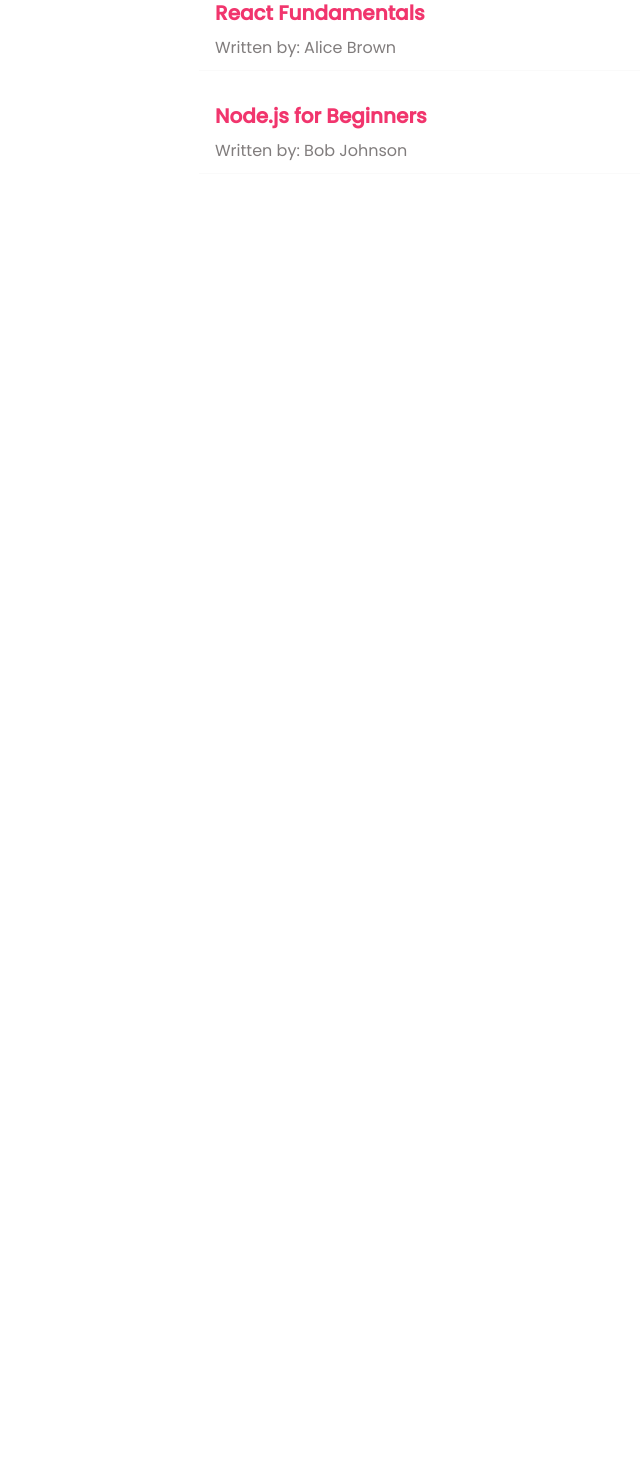
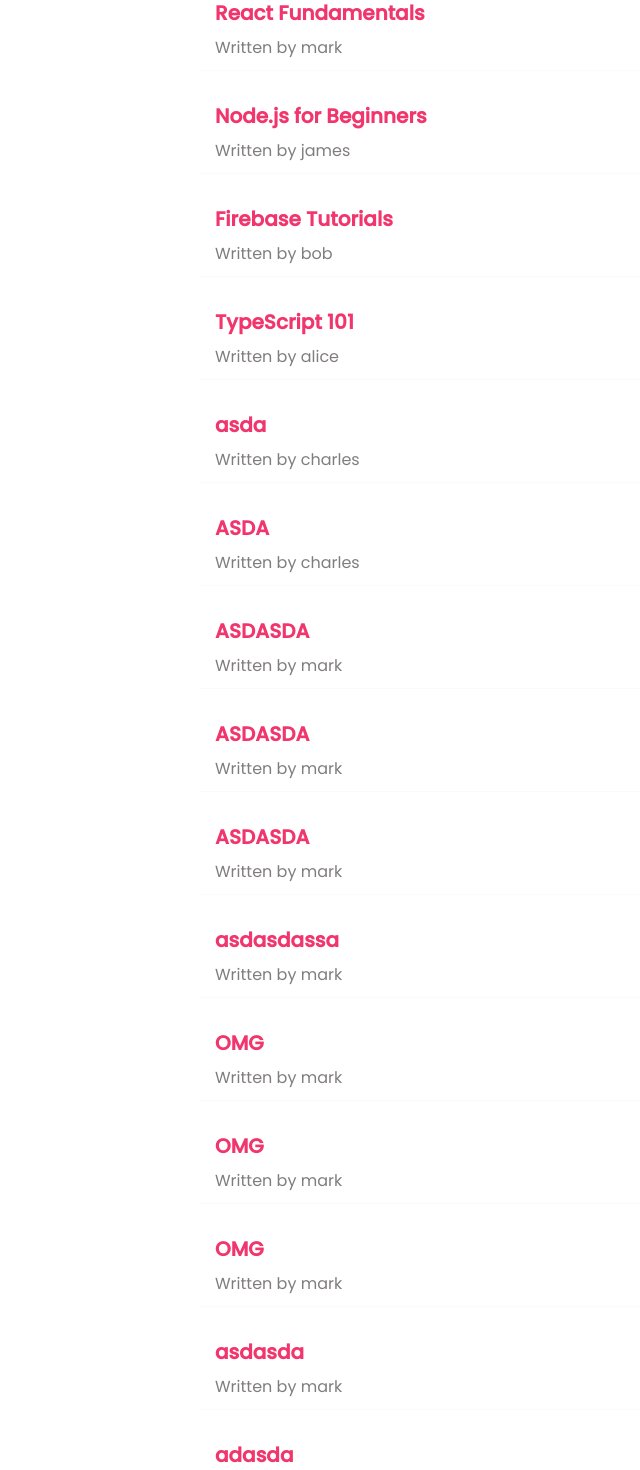
Before and after one commit to cedik456/react-net-ninja, a React (Vite) app: page / in a window 1280 px wide. Shown: the part 320-1790 px from the top of the page, without its empty margins (161-801 px from the left). Before the commit the page ends 800 px from the top, so only its background shows below. Built offline with nearby package versions, Linux system fonts and the light colour scheme; data requests are answered from the project's data file.

Commit message:
Add a post request for the submit button

```diff
--- a/data/db.json
+++ b/data/db.json
@@ -1,22 +1,178 @@
 {
   "blogs": [
     {
-      "id": 1,
+      "id": "1",
       "title": "Learning Flutter",
       "body": " Flutter is an open-source UI software development kit (SDK) created by Google that empowers developers to build natively compiled applications for a wide range of platforms, including iOS, Android, web, and desktop, all from a single codebase. Built around the Dart programming language, Flutter facilitates fast development with features like hot reload, allowing developers to see real-time changes in their code without rebuilding the entire application. This significantly enhances productivity, especially during the development and debugging stages. Flutter's extensive collection of pre-designed, highly customizable widgets makes it easy to create visually stunning, responsive user interfaces that maintain high performance across different platforms. The framework also provides tools for testing, compiling, and deploying applications efficiently, ensuring that apps feel native and deliver optimal performance, regardless of the platform. By minimizing code duplication and offering a unified development approach, Flutter enables developers to save both time and effort, making it an ideal choice for building scalable, cross-platform applications with a consistent user experience.",
-      "author": "Jane Smith"
+      "author": "charles"
     },
     {
-      "id": 2,
+      "id": "2",
       "title": "React Fundamentals",
       "body": "React is a popular JavaScript library for building user interfaces, particularly for creating dynamic, single-page applications. It is based on a component-driven architecture, where the user interface is broken down into reusable and self-contained components that manage their own state and rendering logic. These components can be combined to form complex UIs, making development more modular and maintainable. React uses a virtual DOM to efficiently update and render only the components that have changed, improving performance, especially in large applications. With its declarative syntax, React simplifies the process of building interactive UIs by allowing developers to describe how the UI should look at any given point in time. The flexibility of React enables developers to create everything from simple websites to complex, real-time applications, and its large ecosystem of libraries and tools provides solutions for routing, state management, and more, making it a powerful choice for modern web development.",
-      "author": "Alice Brown"
+      "author": "mark"
     },
     {
-      "id": 3,
+      "id": "3",
       "title": "Node.js for Beginners",
       "body": "Node.js is a powerful JavaScript runtime built on Chrome's V8 JavaScript engine, designed to enable the development of scalable and high-performance network applications. Unlike traditional server-side frameworks, Node.js allows developers to use JavaScript on both the client and server sides, making it a full-stack solution for building web applications. It uses an event-driven, non-blocking I/O model, which makes it highly efficient and suitable for handling numerous concurrent connections with minimal overhead. Node.js is particularly well-suited for building real-time applications, APIs, and microservices due to its lightweight nature and the ability to handle asynchronous operations. Its vast ecosystem of npm (Node Package Manager) provides access to thousands of libraries and modules, allowing developers to extend functionality quickly. Whether building data-intensive real-time applications or lightweight microservices, Node.js offers a versatile and scalable platform for modern web development.",
-      "author": "Bob Johnson"
+      "author": "james"
+    },
+    {
+      "id": "0eb4",
+      "title": "Firebase Tutorials",
+      "body": "Firebase is a comprehensive platform for building and managing mobile and web applications. It provides various services, including real-time databases, user authentication, cloud storage, and analytics. Firebase simplifies backend development by offering easy-to-use SDKs, enabling developers to focus on building features rather than managing infrastructure. It also supports scalability, security, and real-time data syncing, making it ideal for modern app development.",
+      "author": "bob"
+    },
+    {
+      "id": "a116",
+      "title": "TypeScript 101",
+      "body": "TypeScript is a programming language developed by Microsoft that builds on JavaScript by adding static typing. With TypeScript, developers can catch errors early, as types are checked at compile time, improving code quality and readability. It’s especially popular in large codebases, where its type safety and auto-completion enhance productivity. TypeScript is fully compatible with JavaScript, meaning developers can gradually adopt it in existing projects. Popular in frameworks like Angular and React, it enables scalable, maintainable code, making it a preferred choice for modern web development.",
+      "author": "alice"
+    },
+    {
+      "id": "9a3d",
+      "title": "asda",
+      "body": "asda",
+      "author": "charles"
+    },
+    {
+      "id": "9231",
+      "title": "ASDA",
+      "body": "ASD",
+      "author": "charles"
+    },
+    {
+      "id": "b910",
+      "title": "ASDASDA",
+      "body": "ASDASDASDADA",
+      "author": "mark"
+    },
+    {
+      "id": "75a0",
+      "title": "ASDASDA",
+      "body": "ASDASDASDADA",
+      "author": "mark"
+    },
+    {
+      "id": "5b30",
+      "title": "ASDASDA",
+      "body": "SADAS",
+      "author": "mark"
+    },
+    {
+      "id": "f236",
+      "title": "asdasdassa",
+      "body": "dasdasdasd",
+      "author": "mark"
+    },
+    {
+      "id": "41ad",
+      "title": "OMG",
+      "body": "ASDAHSHAHASHHAS",
+      "author": "mark"
+    },
+    {
+      "id": "b0b2",
+      "title": "OMG",
+      "body": "ASDAHSHAHASHHAS",
+      "author": "mark"
+    },
+    {
+      "id": "d0eb",
+      "title": "OMG",
+      "body": "ASDAHSHAHASHHAS",
+      "author": "mark"
+    },
+    {
+      "id": "4e08",
+      "title": "asdasda",
+      "body": "sadasdasdasda",
+      "author": "mark"
+    },
+    {
+      "id": "43d2",
+      "title": "adasda",
+      "body": "dsadadas",
+      "author": "mark"
+    },
+    {
+      "id": "8a13",
+      "title": "adasda",
+      "body": "dsadadas",
+      "author": "mark"
+    },
+    {
+      "id": "a054",
+      "title": "adasda",
+      "body": "dsadadas",
+      "author": "mark"
+    },
+    {
+      "id": "7a18",
+      "title": "adasda",
+      "body": "dsadadas",
+      "author": "mark"
+    },
+    {
+      "id": "66c5",
+      "title": "adasda",
+      "body": "dsadadas",
+      "author": "mark"
+    },
+    {
+      "id": "b20f",
+      "title": "adasda",
+      "body": "dsadadas",
+      "author": "mark"
+    },
+    {
+      "id": "f10c",
+      "title": "adasda",
+      "body": "dsadadas",
+      "author": "mark"
+    },
+    {
+      "id": "a783",
+      "title": "adasda",
+      "body": "dsadadas",
+      "author": "mark"
+    },
+    {
+      "id": "054e",
+      "title": "adasda",
+      "body": "dsadadas",
+      "author": "mark"
+    },
+    {
+      "id": "edd2",
+      "title": "adasda",
+      "body": "dsadadas",
+      "author": "mark"
+    },
+    {
+      "id": "e6b6",
+      "title": "adasda",
+      "body": "dsadadas",
+      "author": "mark"
+    },
+    {
+      "id": "933d",
+      "title": "adasda",
+      "body": "dsadadas",
+      "author": "mark"
+    },
+    {
+      "id": "622b",
+      "title": "adasda",
+      "body": "dsadadas",
+      "author": "mark"
+    },
+    {
+      "id": "2ff5",
+      "title": "asdasda",
+      "body": "asdadsa",
+      "author": "jane"
     }
   ]
 }
--- a/src/components/BlogDetails.jsx
+++ b/src/components/BlogDetails.jsx
@@ -17,7 +17,7 @@
         <article>
           <h1>{blog.title}</h1>
           <p>
-            Written by: <span>{blog.author}</span>
+            Written by <span>{blog.author}</span>
           </p>
           <body>{blog.body}</body>
         </article>
--- a/src/components/BlogList.jsx
+++ b/src/components/BlogList.jsx
@@ -9,7 +9,7 @@
         <div className="blog-preview" key={blog.id}>
           <Link to={`/blogs/${blog.id}`}>
             <h2>{blog.title}</h2>
-            <p>Written by: {blog.author}</p>
+            <p>Written by {blog.author}</p>
           </Link>
         </div>
       ))}
--- a/src/components/Create.jsx
+++ b/src/components/Create.jsx
@@ -4,11 +4,25 @@
   const [title, setTitle] = useState("");
   const [body, setBody] = useState("");
   const [author, setAuthor] = useState("jane"); // should have a default value when using select (option)
+  const [isPending, setIsPending] = useState(false);
 
   const submitForm = (e) => {
     e.preventDefault();
+    setIsPending(true);
     const contents = { title, body, author };
-    console.log(contents);
+
+    setTimeout(() => {
+      fetch("http://localhost:8000/blogs", {
+        method: "POST",
+        headers: {
+          "Content-Type": "application/json",
+        },
+        body: JSON.stringify(contents),
+      }).then(() => {
+        console.log("Blog Added!");
+        setIsPending(false);
+      });
+    }, 2000);
   };
 
   return (
@@ -32,12 +46,13 @@
 
         <label>Author:</label>
         <select value={author} onChange={(e) => setAuthor(e.target.value)}>
-          <option value="jane">Jane Smith</option>
-          <option value="alice">Alice Brown</option>
-          <option value="bob">Bob Johnson</option>
+          <option value="james">james</option>
+          <option value="mark">mark</option>
+          <option value="charles">charles</option>
         </select>
 
-        <button>Add Blog</button>
+        {!isPending && <button>Add Blog</button>}
+        {isPending && <button disabled>Adding Blog...</button>}
       </form>
     </div>
   );
--- a/src/hooks/useFetch.jsx
+++ b/src/hooks/useFetch.jsx
@@ -8,7 +8,6 @@
   useEffect(() => {
     const abortController = new AbortController();
 
-    setTimeout(() => {
     fetch(url, { signal: abortController.signal })
       .then((res) => {
         if (!res.ok) {
@@ -28,7 +27,6 @@
           setIsPending(false);
         }
       });
-    }, 1000);
 
     return () => abortController.abort();
   }, [url]);
```
Lines whose indentation alone changed are shown as unchanged.
